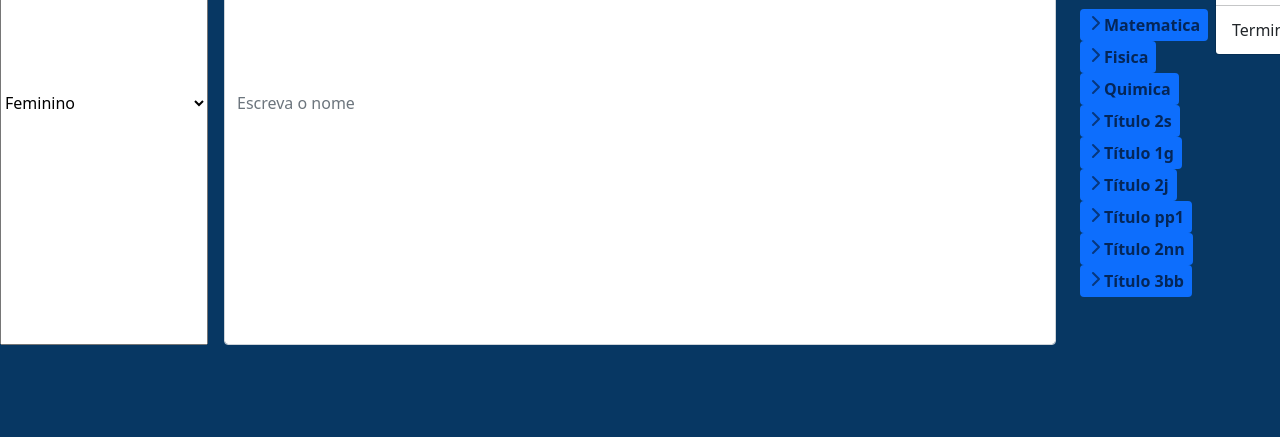
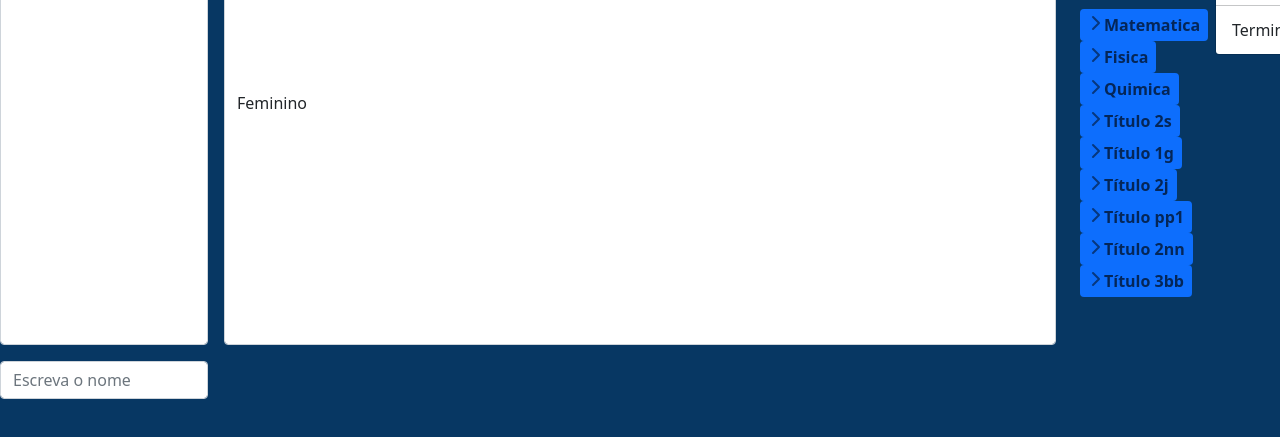
Before and after one commit to ubissega/avalsys, a plain HTML site: page pub/inicial.html in a window 1280 px wide. Shown: the part 139-576 px from the top of the page. Drawn offline with nearby package versions, Linux system fonts and the light colour scheme.

Commit message:
Update inicial.html

```diff
--- a/pub/inicial.html
+++ b/pub/inicial.html
@@ -153,7 +153,8 @@
 
       </section>
     </div>
-  <select class="select-control" name="a">
+    <span class="form-control text-uppercase" id=nome></span>
+  <select class="form-control" name="a">
     <option value="nomesf.txt">Feminino</option>
     <option value="nomesm.txt">Masculino</option>
   </select>
@@ -287,6 +288,7 @@ document.querySelector('select[name="a"]').oninput=function(){
     //console.log(this.value)
   document.querySelector('input[name="s"]').oninput=function(){
     carregarArquivoTexto(document.querySelector('select[name="a"]').value,this.value);
+
   }
 }
 
@@ -304,6 +306,7 @@ fetch(caminhoArquivo)
 // Exibe as linhas no console (você pode fazer o que desejar com elas)
 //console.log(data.replace(/,/g, '\n'));
 console.log(data.toLowerCase().includes(","+nome.toLowerCase()+","));
+  document.getElementById('nome').innerText=nome;
 })
 .catch(error => {
 // Trata erros
```
